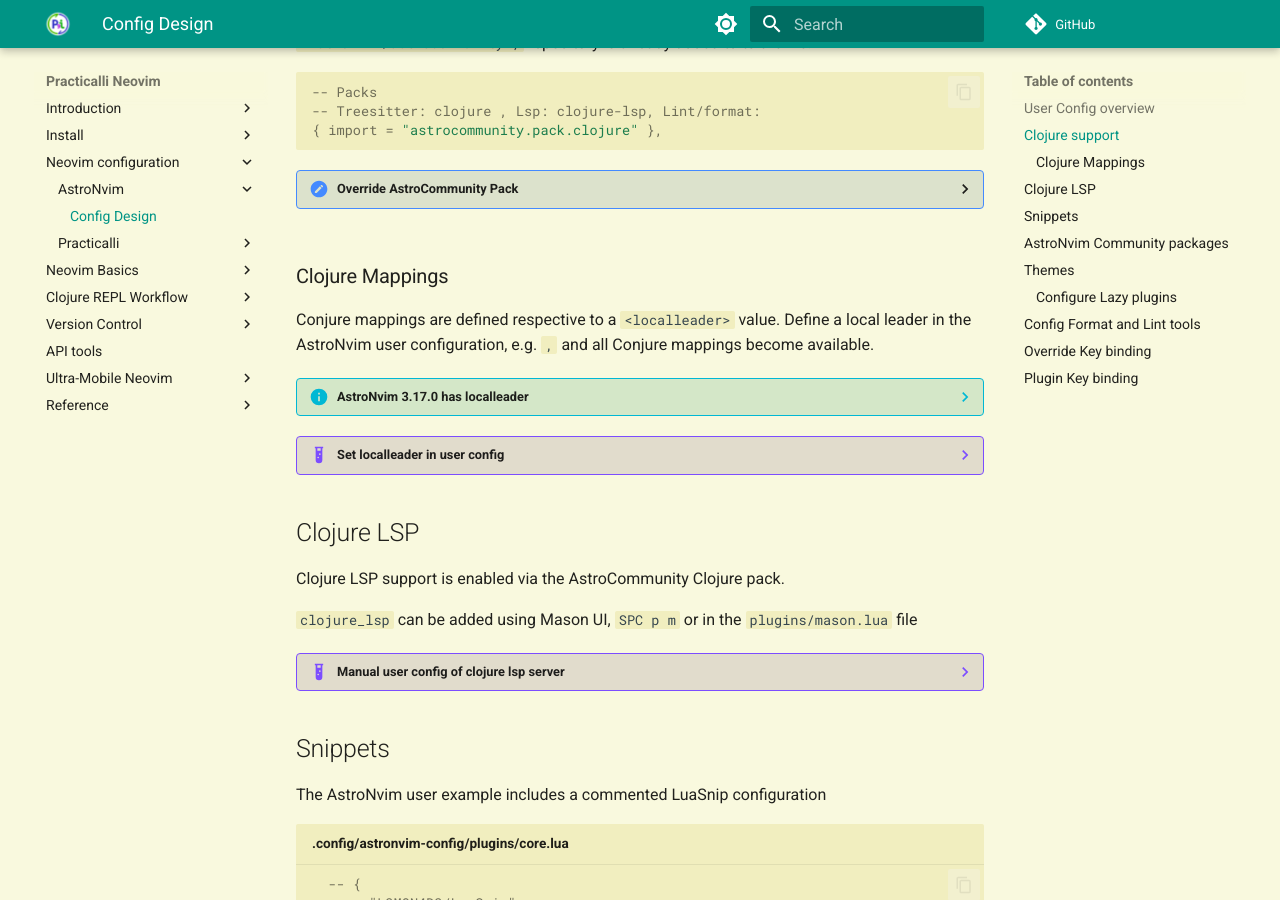
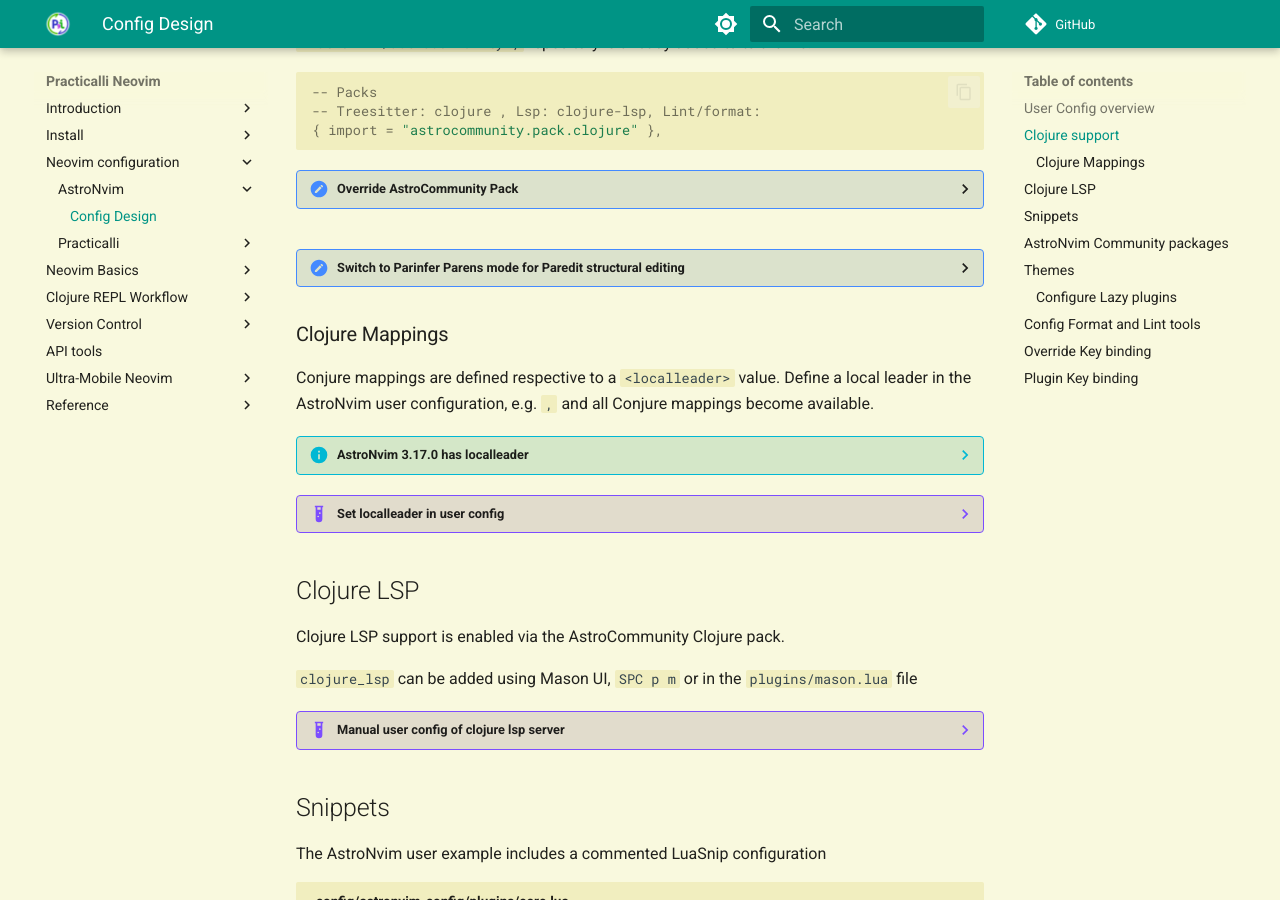
Before and after one commit to practicalli/neovim, an MkDocs documentation site: the page built from docs/configuration/astronvim/config-design.md, in a window 1280 px wide and 900 px high, scrolled down 850 px. Built offline with MkDocs 1.6.1 and Material for MkDocs 9.7.7, drawn with Linux system fonts in a browser that asks for light colours; emoji names are drawn with the system emoji font; plug-ins that fetch from the network failed and are left out; comment, search, counter and statistics services are not loaded; some of the changed lines change nothing that is shown.

Commit message:
config: parinfer config to paredit style

````diff
--- a/docs/configuration/astronvim/config-design.md
+++ b/docs/configuration/astronvim/config-design.md
@@ -125,6 +125,24 @@
 
     !!! HINT "Install Treesitter Clojure Parser manually"
         `:TSInstall clojure` in Neovim will install the parser. A parser not included in the `opts.ensure_installed` configuration must be updated manually each time treesitter plugin is updated
+
+
+??? HINT "Switch to Parinfer Parens mode for Paredit structural editing"
+    Changing the Parinfer mode to `paren` gives a structured editing experience similar to Paredit (or Smartparens).
+
+    Add the following configuration within the `return {}` table in the `plugins/community.lua` file to set the parinfef mode, i.e. `paren`, `smart` or `indent` (default
+
+    ```lua title="plugins/community.lua"
+      {
+        "gpanders/nvim-parinfer",
+        ft = { "clojure" },
+        config = function()
+          vim.g.parinfer_force_balance = true
+          vim.g.parinfer_comment_chars = ";;"
+          vim.g.parinfer_mode = "paren"
+        end,
+      },
+    ```
 
 
 ### Clojure Mappings
````
